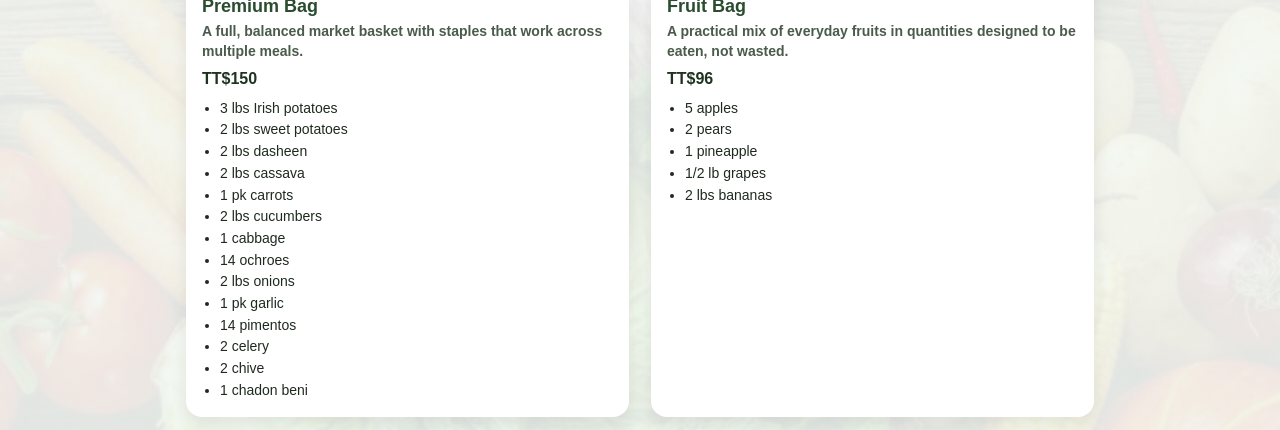
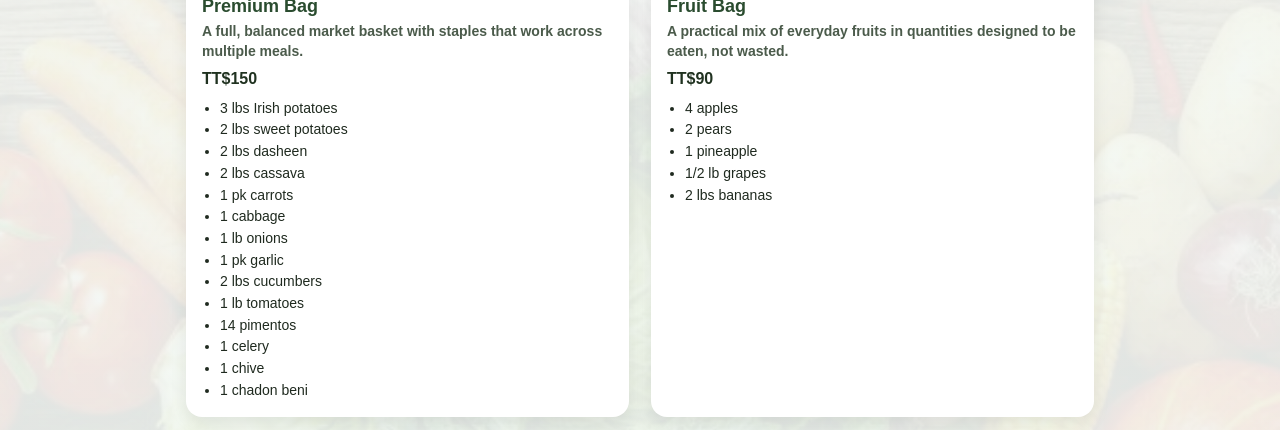
Before and after one commit to nsaburke-ai/nbs-marketspace-site, a plain HTML site: page nb_site_pics/bags.html in a window 1280 px wide. Shown: the part 1033-1463 px from the top of the page. Drawn offline with Linux system fonts and the light colour scheme.

Commit message:
Update bags.html

```diff
--- a/nb_site_pics/bags.html
+++ b/nb_site_pics/bags.html
@@ -199,10 +199,10 @@
               <li>1 lb sweet potatoes</li>
               <li>2 lbs dasheen</li>
               <li>2 lbs cassava</li>
+              <li>1 pk carrots</li>
+              <li>1 cabbage</li>
               <li>1 lb onions</li>
               <li>1 pk garlic</li>
-              <li>1 pk carrots</li>
-              <li>1 cabbage</li>
               <li>14 pimentos</li>
               <li>1 piece ginger</li>
             </ul>
@@ -222,14 +222,14 @@
               <li>2 lbs dasheen</li>
               <li>2 lbs cassava</li>
               <li>1 pk carrots</li>
-             <li>2 lbs cucumbers</li>
-              <li>1 cabbage</li>
-              <li>14 ochroes</li>
-              <li>2 lbs onions</li>
+             <li>1 cabbage</li>
+              <li>1 lb onions</li>
               <li>1 pk garlic</li>
+              <li>2 lbs cucumbers</li>
+               <li>1 lb tomatoes</li>
               <li>14 pimentos</li>
-              <li>2 celery</li>
-              <li>2 chive</li>
+              <li>1 celery</li>
+              <li>1 chive</li>
               <li>1 chadon beni</li>
             </ul>
           </div>
@@ -241,9 +241,9 @@
 <p class="tagline">
   A practical mix of everyday fruits in quantities designed to be eaten, not wasted.
 </p>
-<div class="price">TT$96</div>
+<div class="price">TT$90</div>
             <ul>
-              <li>5 apples</li>
+              <li>4 apples</li>
               <li>2 pears</li>
               <li>1 pineapple</li>
               <li>1/2 lb grapes</li>
```
